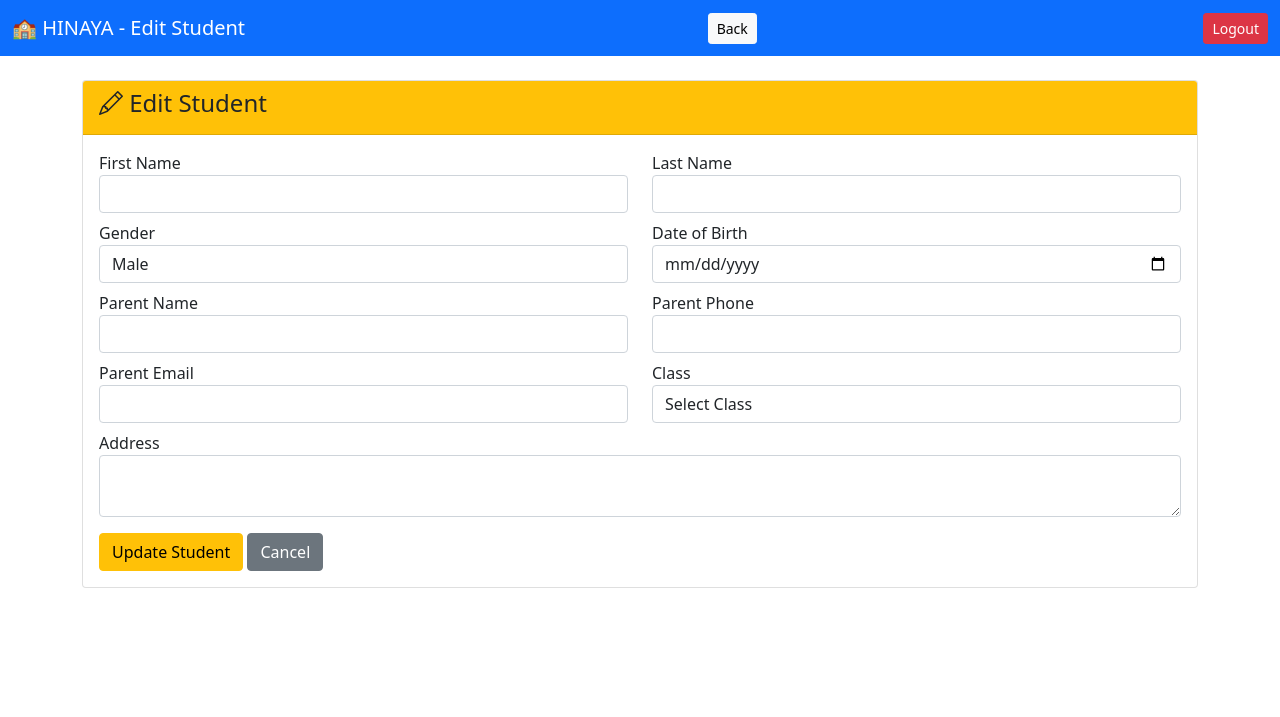
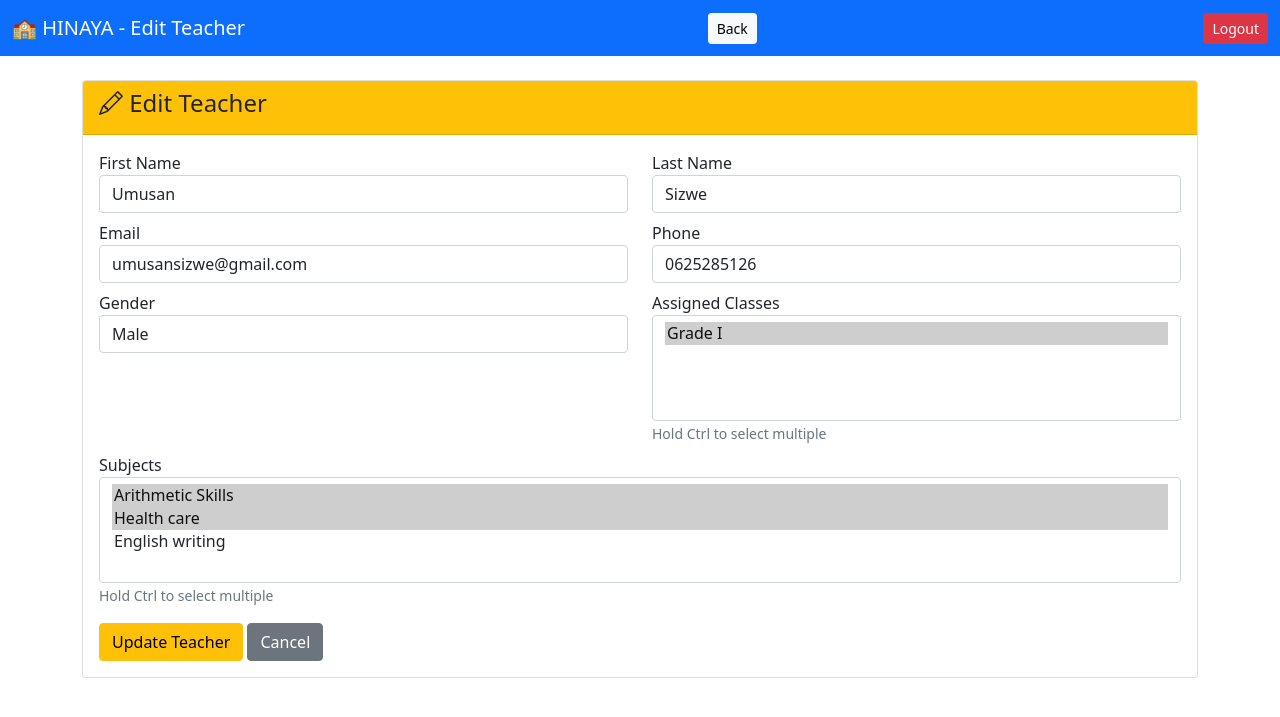
Before and after one commit to umusansizwe/hinaya_school, a Django app: page /headmaster/edit_teacher/2/ in a window 1280 px wide. Shown: the top 717 px of the page. Run offline with Django 5.2, Linux system fonts and the light colour scheme; a user stored in the database is signed in; data comes from the database, SQL or seed files in the repository.

```diff
--- a/school_app/views.py
+++ b/school_app/views.py
@@ -336,6 +336,7 @@ def add_staff(request):
 @login_required
 def edit_staff(request, staff_id):
     staff = get_object_or_404(Staff, id=staff_id)
+
     if request.method == 'POST':
         staff.name = request.POST.get('name')
         staff.staff_type = request.POST.get('staff_type')
@@ -343,9 +344,13 @@ def edit_staff(request, staff_id):
         staff.gender = request.POST.get('gender')
         staff.salary = request.POST.get('salary') or 0
         staff.save()
-        messages.success(request, 'Staff updated!')
+        messages.success(request, f'Staff {staff.name} updated successfully!')
         return redirect('headmaster_staff')
-    return render(request, 'headmaster/edit_staff.html', {'staff': staff})
+
+    context = {
+        'staff': staff,
+    }
+    return render(request, 'headmaster/edit_staff.html', context)
 
 @login_required
 def delete_staff(request, staff_id):
--- a/templates/headmaster/edit_teacher.html
+++ b/templates/headmaster/edit_teacher.html
@@ -1,22 +1,22 @@
 <!DOCTYPE html>
 <html>
 <head>
-    <title>Edit Student</title>
+    <title>Edit Teacher</title>
     <link href="https://cdn.jsdelivr.net/npm/bootstrap@5.1.3/dist/css/bootstrap.min.css" rel="stylesheet">
     <link rel="stylesheet" href="https://cdn.jsdelivr.net/npm/bootstrap-icons@1.8.1/font/bootstrap-icons.css">
 </head>
 <body>
     <nav class="navbar navbar-dark bg-primary">
         <div class="container-fluid">
-            <span class="navbar-brand">🏫 HINAYA - Edit Student</span>
-            <a href="/headmaster/students/" class="btn btn-light btn-sm">Back</a>
+            <span class="navbar-brand">🏫 HINAYA - Edit Teacher</span>
+            <a href="/headmaster/teachers/" class="btn btn-light btn-sm">Back</a>
             <a href="/logout/" class="btn btn-danger btn-sm">Logout</a>
         </div>
     </nav>
     <div class="container mt-4">
         <div class="card">
             <div class="card-header bg-warning text-dark">
-                <h4><i class="bi bi-pencil"></i> Edit Student</h4>
+                <h4><i class="bi bi-pencil"></i> Edit Teacher</h4>
             </div>
             <div class="card-body">
                 <form method="post">
@@ -24,59 +24,56 @@
                     <div class="row">
                         <div class="col-md-6">
                             <label>First Name</label>
-                            <input type="text" name="first_name" class="form-control" value="{{ student.first_name }}" required>
+                            <input type="text" name="first_name" class="form-control" value="{{ teacher.user.first_name }}" required>
                         </div>
                         <div class="col-md-6">
                             <label>Last Name</label>
-                            <input type="text" name="last_name" class="form-control" value="{{ student.last_name }}" required>
+                            <input type="text" name="last_name" class="form-control" value="{{ teacher.user.last_name }}" required>
+                        </div>
+                    </div>
+                    <div class="row mt-2">
+                        <div class="col-md-6">
+                            <label>Email</label>
+                            <input type="email" name="email" class="form-control" value="{{ teacher.user.email }}">
+                        </div>
+                        <div class="col-md-6">
+                            <label>Phone</label>
+                            <input type="text" name="phone" class="form-control" value="{{ teacher.phone }}" required>
                         </div>
                     </div>
                     <div class="row mt-2">
                         <div class="col-md-6">
                             <label>Gender</label>
                             <select name="gender" class="form-control">
-                                <option value="M" {% if student.gender == 'M' %}selected{% endif %}>Male</option>
-                                <option value="F" {% if student.gender == 'F' %}selected{% endif %}>Female</option>
+                                <option value="M" {% if teacher.gender == 'M' %}selected{% endif %}>Male</option>
+                                <option value="F" {% if teacher.gender == 'F' %}selected{% endif %}>Female</option>
                             </select>
                         </div>
                         <div class="col-md-6">
-                            <label>Date of Birth</label>
-                            <input type="date" name="date_of_birth" class="form-control" value="{{ student.date_of_birth|date:'Y-m-d' }}" required>
-                        </div>
-                    </div>
-                    <div class="row mt-2">
-                        <div class="col-md-6">
-                            <label>Parent Name</label>
-                            <input type="text" name="parent_name" class="form-control" value="{{ student.parent_name }}" required>
-                        </div>
-                        <div class="col-md-6">
-                            <label>Parent Phone</label>
-                            <input type="text" name="parent_phone" class="form-control" value="{{ student.parent_phone }}" required>
-                        </div>
-                    </div>
-                    <div class="row mt-2">
-                        <div class="col-md-6">
-                            <label>Parent Email</label>
-                            <input type="email" name="parent_email" class="form-control" value="{{ student.parent_email }}">
-                        </div>
-                        <div class="col-md-6">
-                            <label>Class</label>
-                            <select name="current_class" class="form-control">
-                                <option value="">Select Class</option>
+                            <label>Assigned Classes</label>
+                            <select name="assigned_classes" class="form-control" multiple>
                                 {% for class in classes %}
-                                    <option value="{{ class.id }}" {% if student.current_class.id == class.id %}selected{% endif %}>
+                                    <option value="{{ class.id }}" {% if class in teacher.assigned_classes.all %}selected{% endif %}>
                                         {{ class.name }}
                                     </option>
                                 {% endfor %}
                             </select>
+                            <small class="text-muted">Hold Ctrl to select multiple</small>
                         </div>
                     </div>
                     <div class="mt-2">
-                        <label>Address</label>
-                        <textarea name="address" class="form-control" rows="2">{{ student.address }}</textarea>
+                        <label>Subjects</label>
+                        <select name="subjects" class="form-control" multiple>
+                            {% for subject in subjects %}
+                                <option value="{{ subject.id }}" {% if subject in teacher.subjects.all %}selected{% endif %}>
+                                    {{ subject.name }}
+                                </option>
+                            {% endfor %}
+                        </select>
+                        <small class="text-muted">Hold Ctrl to select multiple</small>
                     </div>
-                    <button type="submit" class="btn btn-warning mt-3">Update Student</button>
-                    <a href="/headmaster/students/" class="btn btn-secondary mt-3">Cancel</a>
+                    <button type="submit" class="btn btn-warning mt-3">Update Teacher</button>
+                    <a href="/headmaster/teachers/" class="btn btn-secondary mt-3">Cancel</a>
                 </form>
             </div>
         </div>
```
Also changed, not shown: templates/headmaster/edit_staff.html (+69 -0 lines), templates/headmaster/edit_student.html (+57 -36 lines).
